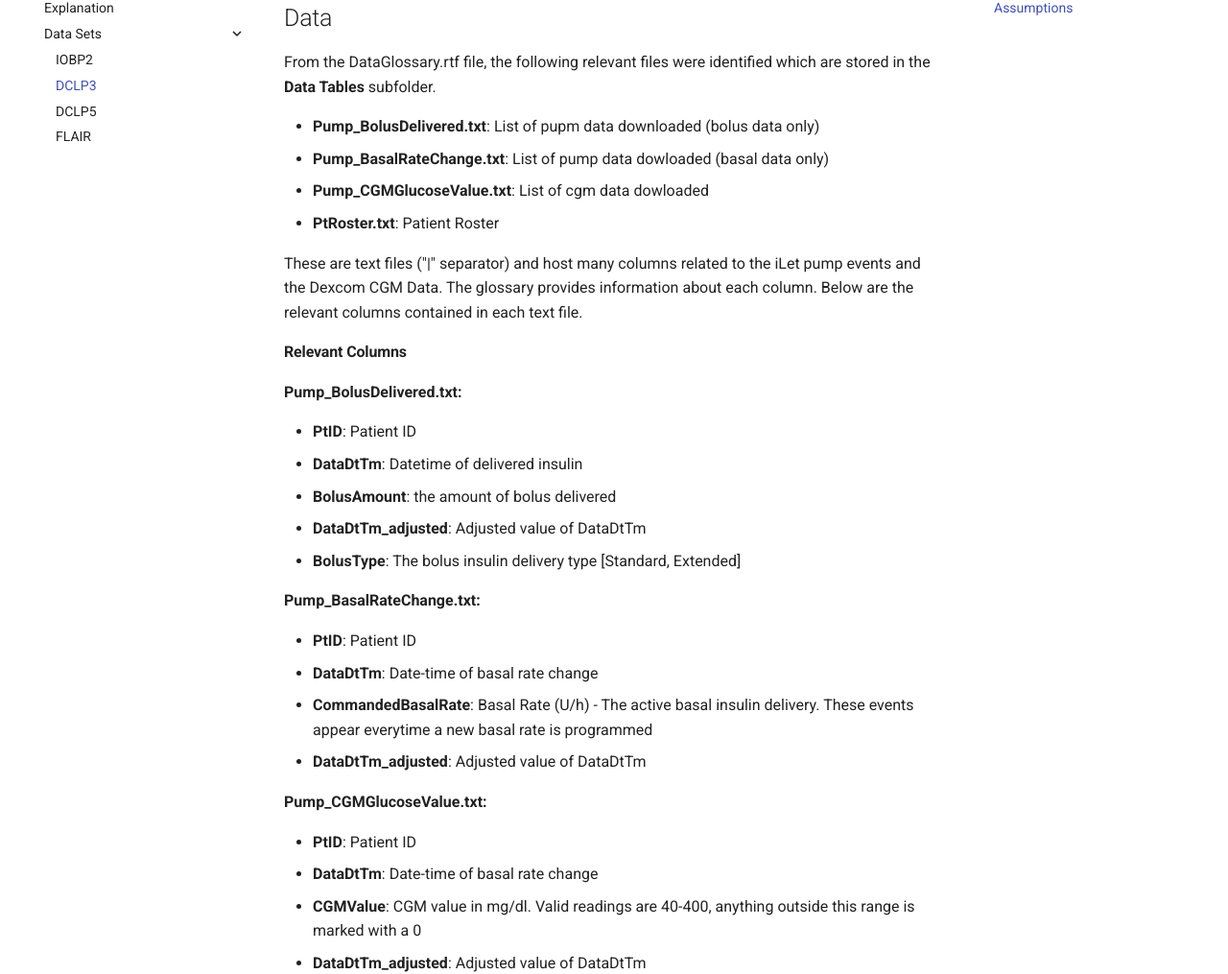
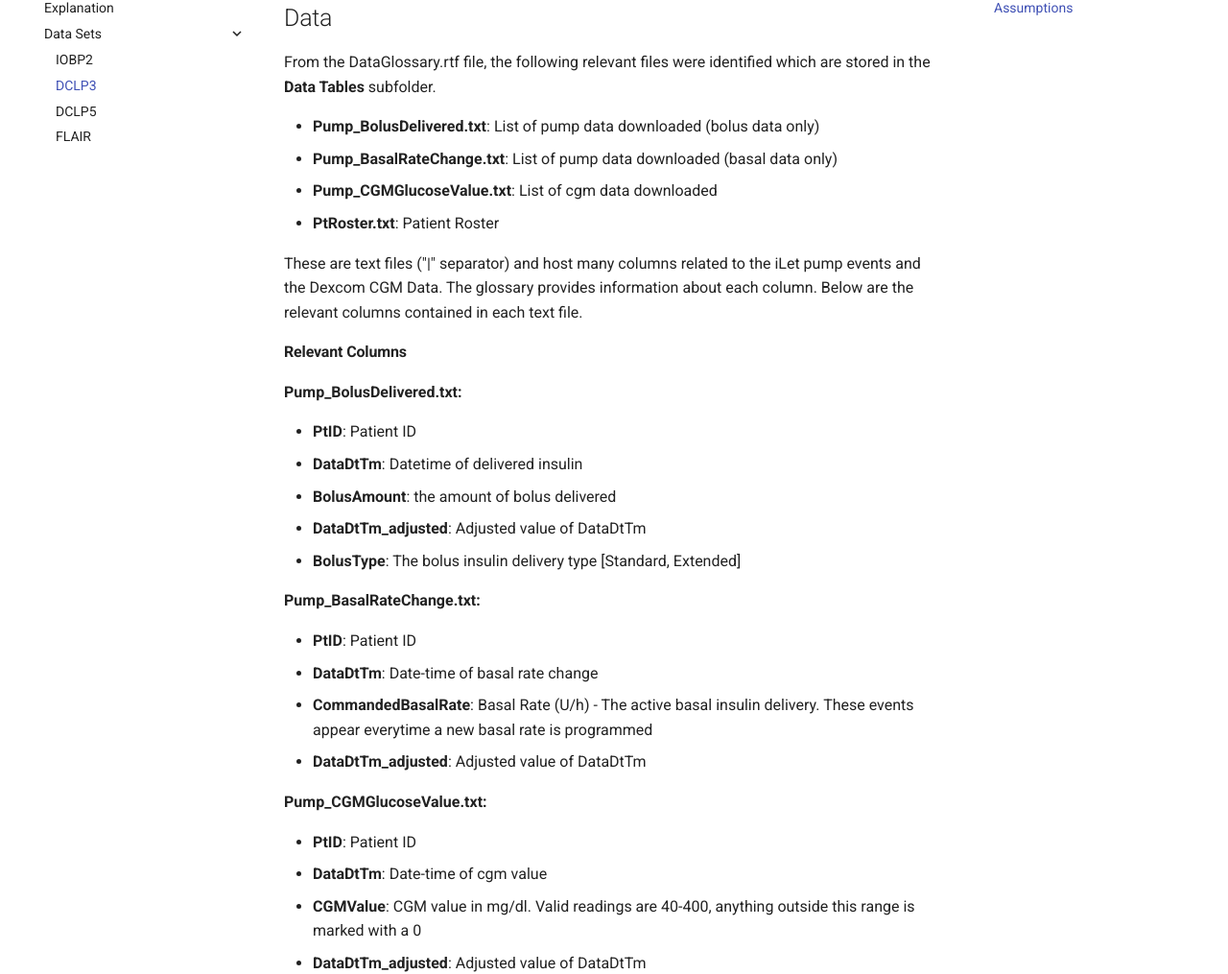
Before and after one commit to nudgebg/egvinsulin, an MkDocs documentation site: the page built from docs/data_sets/DCLP3-dataset.md, in a window 1280 px wide and 1400 px high, scrolled down 383 px. Shown: the part 181-1196 px from the top of the window at 96% size. Built offline with MkDocs 1.6.1 and Material for MkDocs 9.7.7, drawn with Linux system fonts in a browser that asks for light colours.

Commit message:
[develop] Fix spelling mistakes

```diff
--- a/docs/data_sets/DCLP3-dataset.md
+++ b/docs/data_sets/DCLP3-dataset.md
@@ -10,9 +10,9 @@ as well as the reasoning behind how the data was cleaned and normalized.
 ## Data
 From the DataGlossary.rtf file, the following relevant files were identified which are stored in the **Data Tables** subfolder.
 
-* **Pump_BolusDelivered.txt**: List of pupm data downloaded (bolus data only)
-* **Pump_BasalRateChange.txt**: List of pump data dowloaded (basal data only)
-* **Pump_CGMGlucoseValue.txt**: List of cgm data dowloaded
+* **Pump_BolusDelivered.txt**: List of pump data downloaded (bolus data only)
+* **Pump_BasalRateChange.txt**: List of pump data downloaded (basal data only)
+* **Pump_CGMGlucoseValue.txt**: List of cgm data downloaded
 * **PtRoster.txt**: Patient Roster
 
 These are text files ("|" separator) and host many columns related to the iLet pump events and the Dexcom CGM Data. The glossary provides information about each column. Below are the relevant columns contained in each text file.
@@ -36,7 +36,7 @@ These are text files ("|" separator) and host many columns related to the iLet p
 **Pump_CGMGlucoseValue.txt:**
 
 * **PtID**: Patient ID
-* **DataDtTm**: Date-time of basal rate change
+* **DataDtTm**: Date-time of cgm value
 * **CGMValue**: CGM value in mg/dl. Valid readings are 40-400, anything outside this range is marked with a 0
 * **DataDtTm_adjusted**: Adjusted value of DataDtTm
 
```
Also changed, not shown: docs/data_sets/DCLP5-dataset.md (+3 -3 lines).
